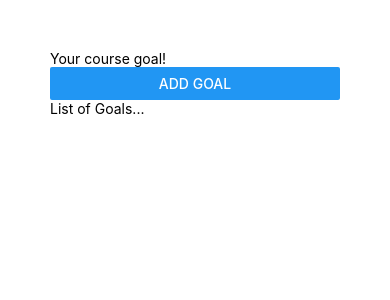
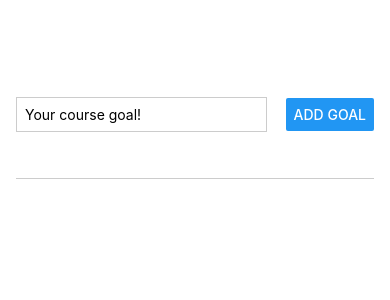
Before and after one commit to ajaypds/react-native-project, a React Native app: screen / in a window 390 px wide. Shown: the top 300 px of the page. Built offline with nearby package versions, Linux system fonts and the light colour scheme.

Commit message:
added Flatlist

```diff
--- a/App.js
+++ b/App.js
@@ -1,15 +1,51 @@
 import { StatusBar } from "expo-status-bar";
-import { Button, StyleSheet, Text, TextInput, View } from "react-native";
+import { useState } from "react";
+import {
+  Button,
+  FlatList,
+  ScrollView,
+  StyleSheet,
+  Text,
+  TextInput,
+  View,
+} from "react-native";
 
 export default function App() {
+  const [inputText, setInputText] = useState("");
+  const [courseGoals, setCourseGoals] = useState([]);
+  const goalInputHandler = (text) => {
+    // console.log(text);
+    setInputText(text);
+  };
+  function addGoalHandler() {
+    setCourseGoals((x) => {
+      return [...x, { text: inputText, id: Math.random().toString() }];
+    });
+  }
   return (
     <View style={styles.appContainer}>
-      <View>
-        <TextInput placeholder="Your course goal!" />
-        <Button title="Add Goal" />
+      <View style={styles.inputContainer}>
+        <TextInput
+          style={styles.textInput}
+          placeholder="Your course goal!"
+          onChangeText={goalInputHandler}
+        />
+        <Button title="Add Goal" onPress={addGoalHandler} />
       </View>
-      <View>
-        <Text>List of Goals...</Text>
+      <View style={styles.goalsContainer}>
+        <FlatList
+          data={courseGoals}
+          renderItem={(itemData) => {
+            return (
+              <View style={styles.goalItemContainer}>
+                <Text style={styles.goalItem}>{itemData.item.text}</Text>
+              </View>
+            );
+          }}
+          keyExtractor={(item, index) => {
+            return item.id;
+          }}
+        />
       </View>
     </View>
   );
@@ -17,6 +53,36 @@
 
 const styles = StyleSheet.create({
   appContainer: {
-    padding: 50,
+    flex: 1,
+    paddingTop: 50,
+    paddingHorizontal: 16,
+  },
+  inputContainer: {
+    flex: 1,
+    flexDirection: "row",
+    justifyContent: "space-between",
+    alignItems: "center",
+    borderBottomWidth: 1,
+    borderBottomColor: "#cccccc",
+    marginBottom: 24,
+  },
+  goalsContainer: {
+    flex: 5,
+  },
+  textInput: {
+    borderWidth: 1,
+    borderColor: "#cccccc",
+    width: "70%",
+    marginRight: 8,
+    padding: 8,
+  },
+  goalItemContainer: {
+    margin: 8,
+    padding: 8,
+    borderRadius: 6,
+    backgroundColor: "#5e0acc",
+  },
+  goalItem: {
+    color: "white",
   },
 });
```
Also changed, not shown: 1 other file (tests, documents, lock files or other folders).
